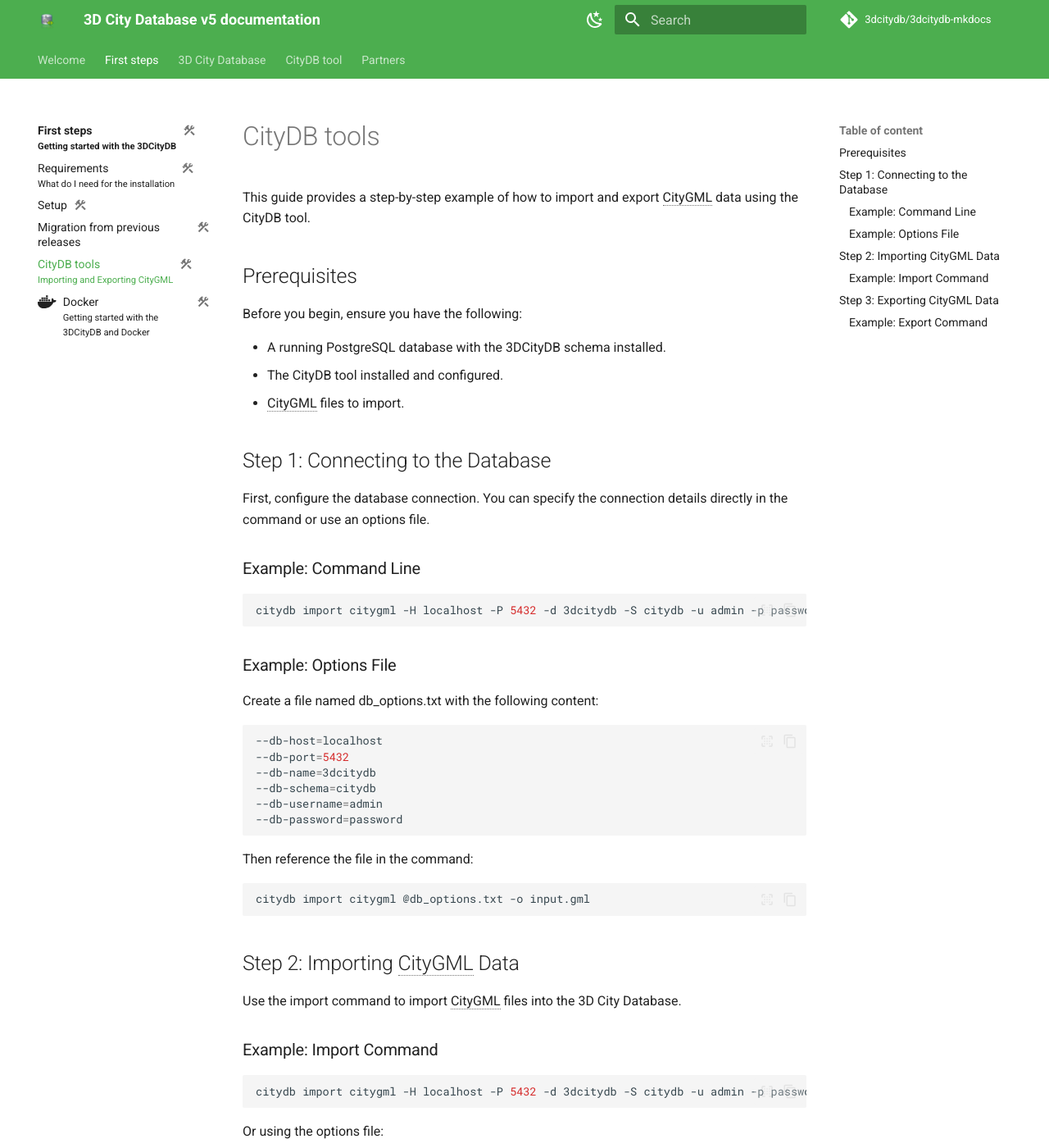
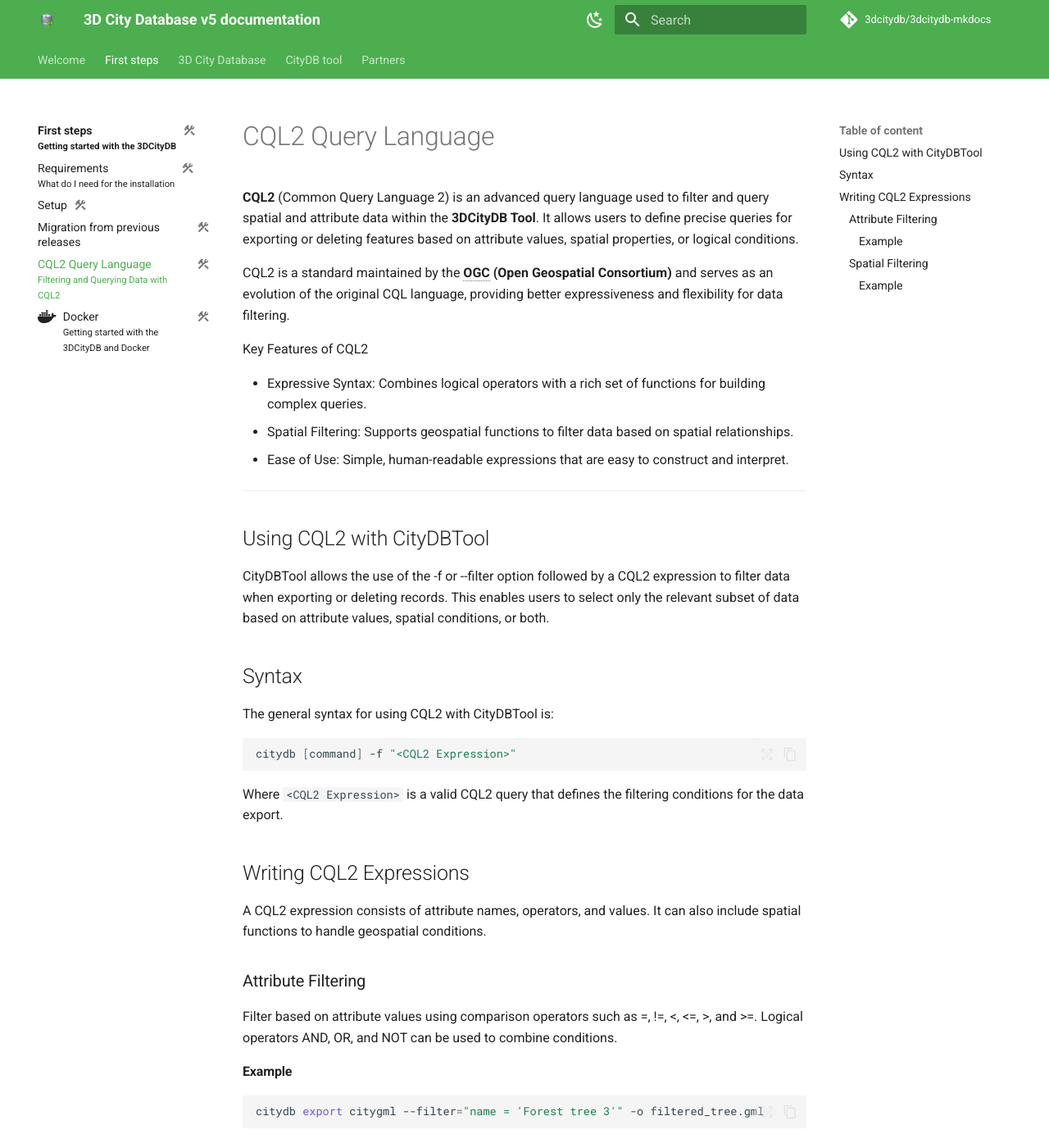
Before and after one commit to BWibo/3dcitydb-mkdocs, an MkDocs documentation site: the page built from docs/first-steps/citydb-tool.md, in a window 1280 px wide and 1400 px high. Shown: the whole window at 82% size. Built offline with MkDocs 1.6.1 and Material for MkDocs 9.7.7, drawn with Linux system fonts in a browser that asks for light colours; comment, search, counter and statistics services are not loaded; some of the changed text lies outside the part shown.

Commit message:
Revert cql2

````diff
--- a/docs/first-steps/citydb-tool.md
+++ b/docs/first-steps/citydb-tool.md
@@ -1,80 +1,70 @@
 ---
-title: CityDB tools
-subtitle: Importing and Exporting CityGML
+title: CQL2 Query Language
+subtitle: Filtering and Querying Data with CQL2
 description:
-# icon: material/emoticon-happy
+# icon: material/filter
 status: wip
-# tags:
-#   - tag1
-#   - tag2
 ---
 
-This guide provides a step-by-step example of how to import and export CityGML data using the CityDB tool.
+# CQL2 Query Language
 
-## Prerequisites
+**CQL2** (Common Query Language 2) is an advanced query language used to filter and query spatial and attribute
+data within the **3DCityDB Tool**. It allows users to define precise queries for exporting or deleting features
+based on attribute values, spatial properties, or logical conditions.
 
-Before you begin, ensure you have the following:
+CQL2 is a standard maintained by the **OGC (Open Geospatial Consortium)** and serves as an evolution of the
+original CQL language, providing better expressiveness and flexibility for data filtering.
 
-- A running PostgreSQL database with the 3DCityDB schema installed.
-- The CityDB tool installed and configured.
-- CityGML files to import.
+Key Features of CQL2
 
-## Step 1: Connecting to the Database
+- Expressive Syntax: Combines logical operators with a rich set of functions for building complex queries.
+- Spatial Filtering: Supports geospatial functions to filter data based on spatial relationships.
+- Ease of Use: Simple, human-readable expressions that are easy to construct and interpret.
 
-First, configure the database connection. You can specify the connection details directly in the command or use an options file.
+---
 
-### Example: Command Line
+## Using CQL2 with CityDBTool
+
+CityDBTool allows the use of the -f or --filter option followed by a CQL2 expression to filter data when exporting or
+deleting records. This enables users to select only the relevant subset of data based on attribute values,
+spatial conditions, or both.
+
+## Syntax
+
+The general syntax for using CQL2 with CityDBTool is:
 
 ```bash
-citydb import citygml -H localhost -P 5432 -d 3dcitydb -S citydb -u admin -p password -o input.gml
+citydb [command] -f "<CQL2 Expression>"
 ```
 
-### Example: Options File
-Create a file named db_options.txt with the following content:
+Where `<CQL2 Expression>` is a valid CQL2 query that defines the filtering conditions for the data export.
+
+## Writing CQL2 Expressions
+
+A CQL2 expression consists of attribute names, operators, and values. It can also include spatial
+functions to handle geospatial conditions.
+
+### Attribute Filtering
+
+Filter based on attribute values using comparison operators such as =, !=, <, <=, >, and >=. Logical operators
+AND, OR, and NOT can be used to combine conditions.
+
+#### Example
 
 ```bash
---db-host=localhost
---db-port=5432
---db-name=3dcitydb
---db-schema=citydb
---db-username=admin
---db-password=password
+citydb export citygml --filter="name = 'Forest tree 3'" -o filtered_tree.gml
 ```
 
-Then reference the file in the command:
+### Spatial Filtering
+
+Use spatial functions to filter based on the spatial relationship of geometries. Commonly used functions include:
+
+- `intersects`: Returns true if two geometries intersect.
+- `contains`: Returns true if one geometry contains another.
+- `within`: Returns true if one geometry is within another.
+
+#### Example
 
 ```bash
-citydb import citygml @db_options.txt -o input.gml
+citydb export citygml --filter="S_INTERSECTS(Envelope, BBOX(-560.8678155819734, 604.1012795512906, -553.8099297783192, 627.1318523068805))" @options.txt -o=output.gml
 ```
-
-## Step 2: Importing CityGML Data
-
-Use the import command to import CityGML files into the 3D City Database.
-
-### Example: Import Command
-
-```bash
-citydb import citygml -H localhost -P 5432 -d 3dcitydb -S citydb -u admin -p password input.gml
-```
-
-Or using the options file:
-
-```bash
-citydb import citygml @db_options.txt input.gml
-```
-
-## Step 3: Exporting CityGML Data
-
-After importing the data, you can export it back to CityGML format.
-
-### Example: Export Command
-
-```bash
-citydb export citygml -H localhost -P 5432 -d 3dcitydb -S citydb -u admin -p password -o output.gml
-```
-
-Or using the options file:
-
-```bash
-citydb export citygml @db_options.txt -o output.gml
-```
````
